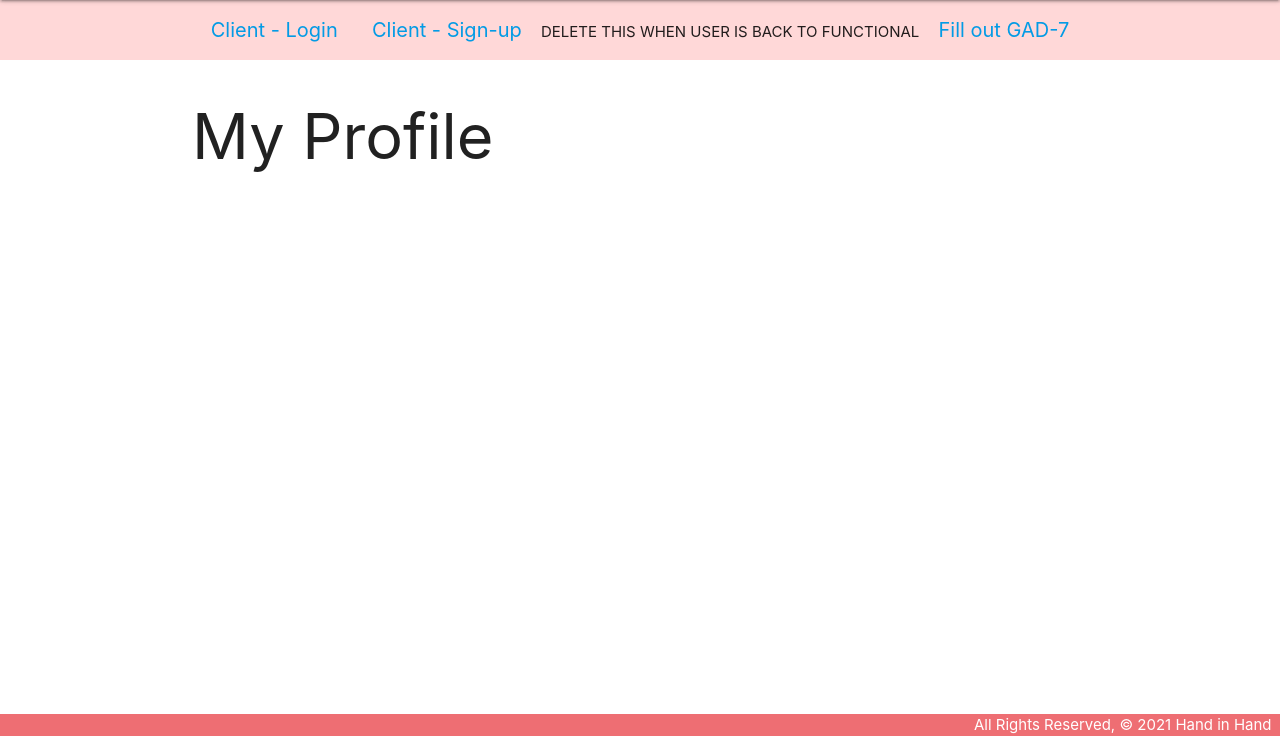
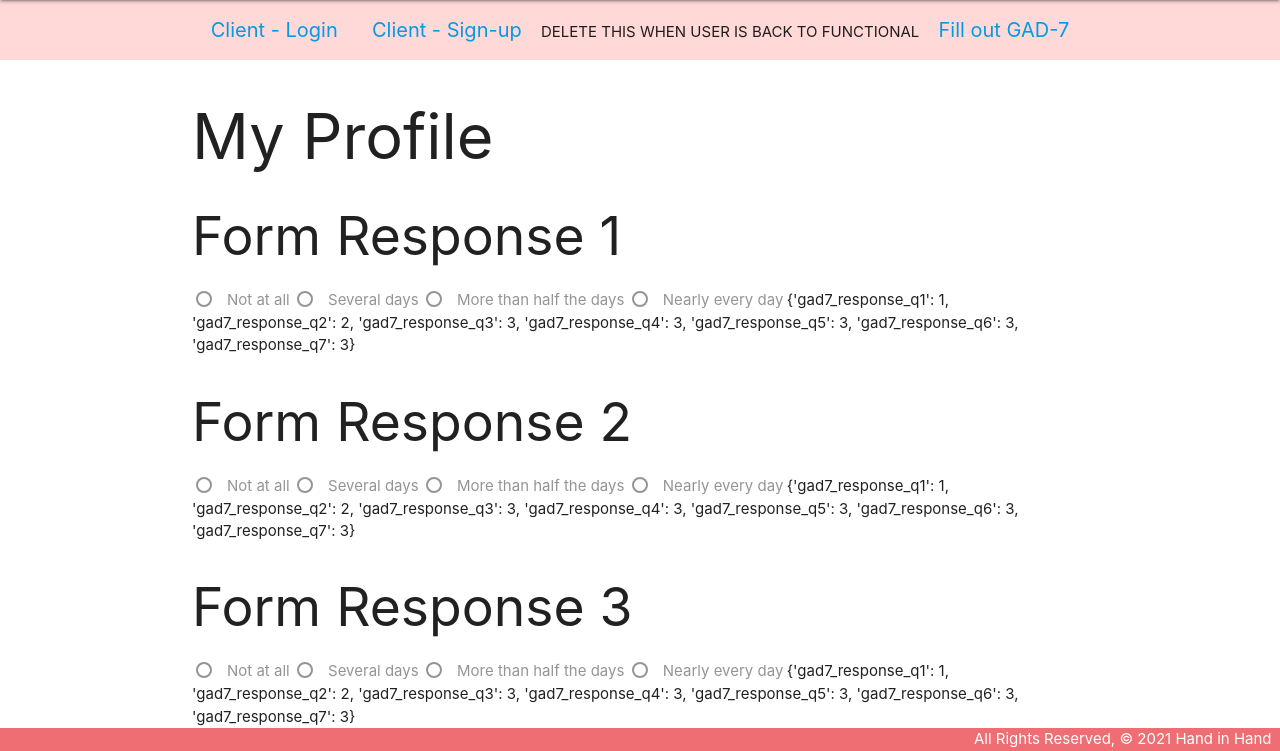
Before and after one commit to cameronbrennan/hand-in-hand, a Django app: page /clprofile/ in a window 1280 px wide. Shown: the part 64-815 px from the top of the page. Run offline with Django 3.2, Linux system fonts and the light colour scheme.

Commit message:
Added dummy response data in client profile page

```diff
--- a/hand_in_hand/hih/templates/client/clientprofile.html
+++ b/hand_in_hand/hih/templates/client/clientprofile.html
@@ -1,6 +1,25 @@
 {% extends 'clientportalmain.html' %}
 {% block content %}
 <h1>My Profile</h1>
-
+    {% for gad7_form_response in gad7_form_responses %}
+        <h2>Form Response {{forloop.counter}}</h2>
+        <label>
+            <input type="radio" name='gad7-choice-{{forloop.counter0}}' value="0" disabled>
+            <span>Not at all</span>
+        </label>
+        <label>
+            <input type="radio" name='gad7-choice-{{forloop.counter0}}' value="1" disabled>
+            <span>Several days</span>
+        </label>
+        <label>
+            <input type="radio" name='gad7-choice-{{forloop.counter0}}' value="2" disabled>
+            <span>More than half the days</span>
+        </label>
+        <label>
+            <input type="radio" name='gad7-choice-{{forloop.counter0}}' value="3" disabled>
+            <span>Nearly every day</span>
+        </label>
+        {{ gad7_form_response }}
+    {% endfor %}
 
 {% endblock %}
--- a/hand_in_hand/hih/views.py
+++ b/hand_in_hand/hih/views.py
@@ -42,7 +42,36 @@ def clientlogin(request):
   return render(request, 'registration/clientlogin.html')
 
 def clientprofile(request):
-  return render(request, 'client/clientprofile.html')
+  gad7_form_responses = [
+    {
+      'gad7_response_q1': 1,
+      'gad7_response_q2': 2,
+      'gad7_response_q3': 3,
+      'gad7_response_q4': 3,
+      'gad7_response_q5': 3,
+      'gad7_response_q6': 3,
+      'gad7_response_q7': 3
+    },
+    {
+      'gad7_response_q1': 1,
+      'gad7_response_q2': 2,
+      'gad7_response_q3': 3,
+      'gad7_response_q4': 3,
+      'gad7_response_q5': 3,
+      'gad7_response_q6': 3,
+      'gad7_response_q7': 3
+    },
+    {
+      'gad7_response_q1': 1,
+      'gad7_response_q2': 2,
+      'gad7_response_q3': 3,
+      'gad7_response_q4': 3,
+      'gad7_response_q5': 3,
+      'gad7_response_q6': 3,
+      'gad7_response_q7': 3
+    },
+  ]
+  return render(request, 'client/clientprofile.html', { 'gad7_form_responses' : gad7_form_responses })
 
 def yourproviders(request):
   return render(request, 'client/yourproviders.html')
@@ -74,7 +103,7 @@ def gad7(request):
   return render(request, 'client/gad7.html', { 'model': model })
 
 def uploadgad7(request):
-  # print(request.POST.get('gad7-choice-0'))
+  # UPDATE THIS TO ARRAY FIELD
   g = Gad7FormResponse(
     gad7_response_q1=request.POST.get('gad7-choice-0'),
     gad7_response_q2=request.POST.get('gad7-choice-1'),
```
